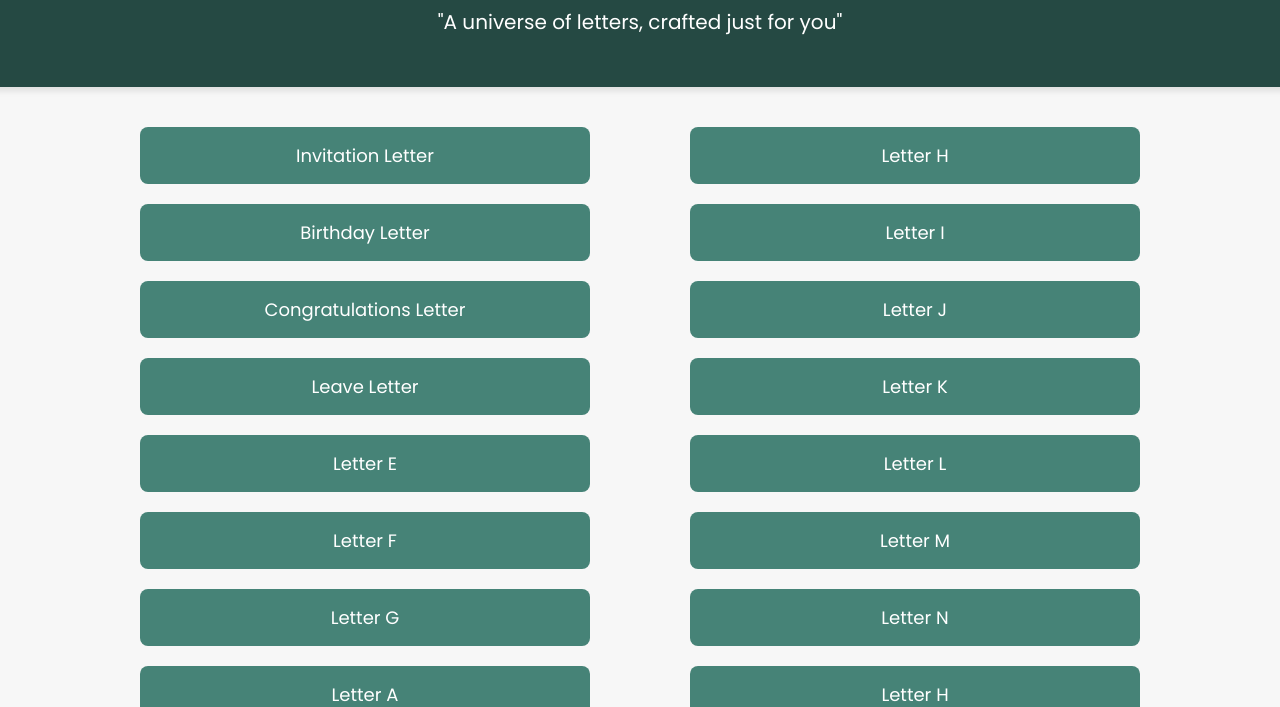
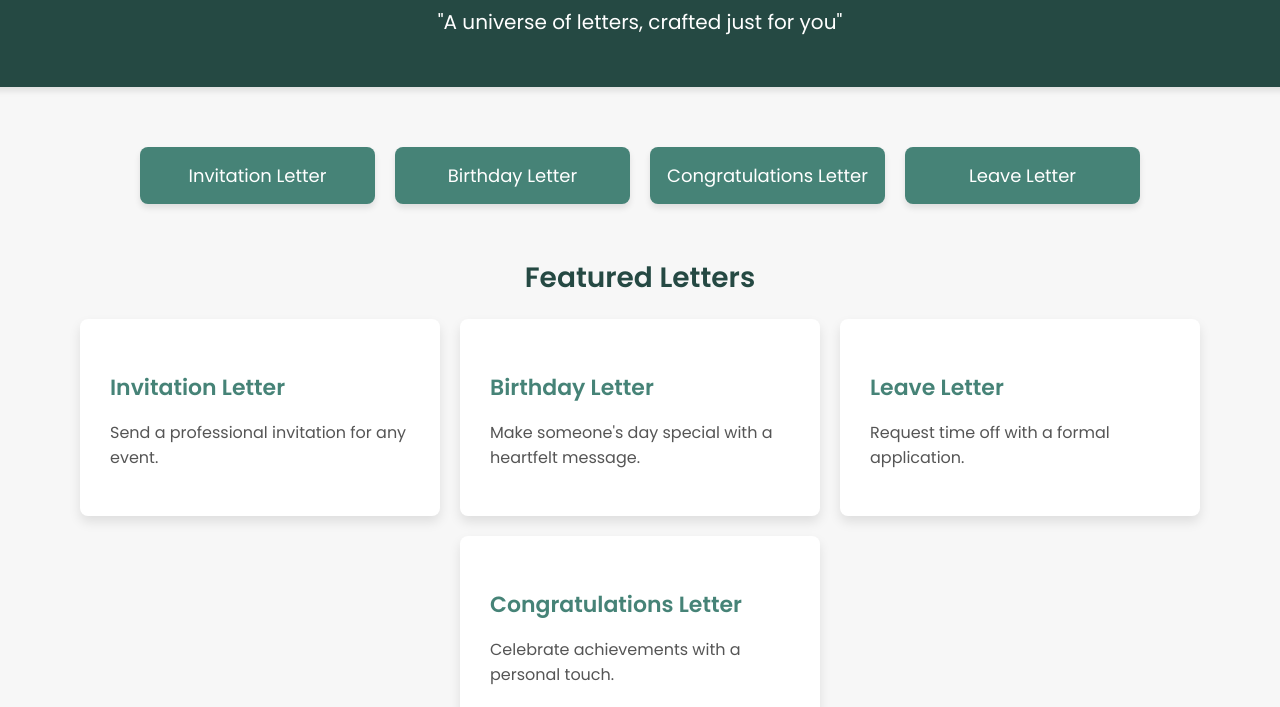
Before and after one commit to Kshamas123/Letter_generator, a plain HTML site: page lettertypes.html in a window 1280 px wide. Shown: the part 93-800 px from the top of the page. Drawn offline with Linux system fonts and the light colour scheme; no server answers.

Commit message:
made lettertypes proper

```diff
--- a/lettertypes.css
+++ b/lettertypes.css
@@ -5,10 +5,8 @@ body {
   padding: 0;
   background-color: #f7f7f7;
   display: flex;
-    justify-content: center;
-    align-items: center;
+  flex-direction: column; /* Stack elements vertically */
   min-height: 100vh;
-    flex-direction: column;
 }
 
 /* Header Styling */
@@ -19,7 +17,7 @@ body {
   color: white;
   width: 100%;
   box-shadow: 0 4px 6px rgba(0, 0, 0, 0.1);
-    margin-bottom: 30px;
+  margin-bottom: 20px;
 }
 
 .website-name {
@@ -34,7 +32,7 @@ body {
   margin-top: 10px;
 }
 
-  /* Letter Container - 2 Columns Layout */
+/* Letter Container - Align to Top */
 .letter-container {
   display: flex;
   justify-content: space-between;
@@ -43,6 +41,7 @@ body {
   max-width: 1000px;
   width: 100%;
   padding: 10px;
+  margin: 20px auto 0; /* Add margin-top to create space below the header */
 }
 
 /* Column Styling */
@@ -75,4 +74,3 @@ body {
 .letter-button:focus {
   outline: none;
 }
-/* Circular Button Styling */
--- a/lettertypes.html
+++ b/lettertypes.html
@@ -5,37 +5,151 @@
   <meta name="viewport" content="width=device-width, initial-scale=1.0">
   <link rel="stylesheet" href="https://cdnjs.cloudflare.com/ajax/libs/font-awesome/6.5.2/css/all.min.css" />
   <link href="https://fonts.googleapis.com/css2?family=Poppins:wght@400;600&display=swap" rel="stylesheet">
-  <title>Letter Type Interface</title>
+  <title>LetterWorld - A Universe of Letters</title>
   <link rel="stylesheet" href="lettertypes.css">
   <style>
+    /* General Body Styling */
+    body {
+      font-family: 'Poppins', sans-serif;
+      margin: 0;
+      padding: 0;
+      background-color: #f7f7f7;
+      display: flex;
+      flex-direction: column;
+      align-items: center;
+      min-height: 100vh;
+    }
+
+    /* Header Styling */
+    .header {
+      text-align: center;
+      padding: 30px 20px;
+      background-color: #254943;
+      color: white;
+      width: 100%;
+      box-shadow: 0 4px 6px rgba(0, 0, 0, 0.1);
+      margin-bottom: 30px;
+    }
+
+    .website-name {
+      font-size: 40px;
+      font-weight: 600;
+      margin: 0;
+    }
+
+    .quote {
+      font-size: 20px;
+      font-weight: 400;
+      margin-top: 10px;
+    }
+
+    /* Letter Container */
+    .letter-container {
+      display: grid;
+      grid-template-columns: repeat(auto-fit, minmax(200px, 1fr));
+      gap: 20px;
+      max-width: 1000px;
+      width: 100%;
+      padding: 10px;
+    }
+
+    /* Letter Buttons */
+    .letter-button {
+      background-color: #468377;
+      color: white;
+      padding: 15px;
+      font-size: 18px;
+      font-weight: 500;
+      border: none;
+      border-radius: 8px;
+      text-align: center;
+      cursor: pointer;
+      transition: transform 0.3s ease, background-color 0.3s ease;
+      box-shadow: 0 4px 6px rgba(0, 0, 0, 0.1);
+    }
+
+    .letter-button:hover {
+      background-color: #254943;
+      transform: scale(1.05);
+    }
+
     /* User Icon - Fixed at Top-Right */
     .user-icon {
-      position: fixed; /* Makes the button fixed at the top-right corner */
-      top: 10px; /* Adjust distance from the top */
-      right: 10px; /* Adjust distance from the right */
-      background-color: #468377; /* Match theme */
+      position: fixed;
+      top: 10px;
+      right: 10px;
+      background-color: #468377;
       border: none;
-      border-radius: 50%; /* Circular button */
-      width: 40px; /* Size of the button */
+      border-radius: 50%;
+      width: 40px;
       height: 40px;
       cursor: pointer;
       box-shadow: 0 4px 6px rgba(0, 0, 0, 0.1);
       transition: transform 0.3s ease, background-color 0.3s ease;
-      z-index: 1000; /* Ensure it stays above other content */
+      z-index: 1000;
     }
 
     .user-icon:hover {
-      background-color: #254943; /* Hover effect */
-      transform: scale(1.1); /* Slight zoom on hover */
+      background-color: #254943;
+      transform: scale(1.1);
     }
 
-    /* Add an icon inside the button */
     .user-icon::before {
       content: '\f007'; /* Font Awesome user icon */
       font-family: "Font Awesome 6 Free";
       font-weight: 900;
       color: white;
       font-size: 18px;
+    }
+
+    /* Featured Section */
+    .featured-section {
+      text-align: center;
+      margin: 20px 0;
+    }
+
+    .featured-section h2 {
+      font-size: 28px;
+      color: #254943;
+      margin-bottom: 20px;
+    }
+
+    .card-container {
+      display: flex;
+      justify-content: center;
+      gap: 20px;
+      flex-wrap: wrap;
+    }
+
+    .card {
+      background-color: #fff;
+      padding: 30px;
+      border-radius: 8px;
+      box-shadow: 0 6px 12px rgba(0, 0, 0, 0.1);
+      width: 300px; /* Bigger card width */
+      text-align: left;
+    }
+
+    .card h3 {
+      color: #468377;
+      margin-bottom: 10px;
+      font-size: 22px;
+    }
+
+    .card p {
+      color: #555;
+      font-size: 16px;
+    }
+
+    /* Footer */
+    footer {
+      text-align: center;
+      padding: 60px;
+      background-color: #254943;
+      color: white;
+      margin-top: auto;
+      font-size: 14px;
+      width: 100%;
     }
   </style>
 </head>
@@ -51,45 +165,49 @@
 
   <!-- Letter Types Section -->
   <div class="letter-container">
-    <div class="letter-column">
-      <div class="letter-button">Invitation Letter</div>
-      <div class="letter-button">Birthday Letter</div>
-      <div class="letter-button">Congratulations Letter</div>
-      <div class="letter-button">Leave Letter</div>
-      <div class="letter-button">Letter E</div>
-      <div class="letter-button">Letter F</div>
-      <div class="letter-button">Letter G</div>
-      <div class="letter-button">Letter A</div>
-      <div class="letter-button">Letter B</div>
-      <div class="letter-button">Letter C</div>
-      <div class="letter-button">Letter D</div>
-      <div class="letter-button">Letter E</div>
-      <div class="letter-button">Letter F</div>
-      <div class="letter-button">Letter G</div>
-    </div>
-    <div class="letter-column">
-      <div class="letter-button">Letter H</div>
-      <div class="letter-button">Letter I</div>
-      <div class="letter-button">Letter J</div>
-      <div class="letter-button">Letter K</div>
-      <div class="letter-button">Letter L</div>
-      <div class="letter-button">Letter M</div>
-      <div class="letter-button">Letter N</div>
-      <div class="letter-button">Letter H</div>
-      <div class="letter-button">Letter I</div>
-      <div class="letter-button">Letter J</div>
-      <div class="letter-button">Letter K</div>
-      <div class="letter-button">Letter L</div>
-      <div class="letter-button">Letter M</div>
-      <div class="letter-button">Letter N</div>
+    <div class="letter-button" onclick="generateLetter('invitation')">Invitation Letter</div>
+    <div class="letter-button" onclick="generateLetter('birthday')">Birthday Letter</div>
+    <div class="letter-button" onclick="generateLetter('congratulations')">Congratulations Letter</div>
+    <div class="letter-button" onclick="generateLetter('leave')">Leave Letter</div>
+  </div>
+
+  <!-- Featured Section -->
+  <div class="featured-section">
+    <h2>Featured Letters</h2>
+    <div class="card-container">
+      <div class="card">
+        <h3>Invitation Letter</h3>
+        <p>Send a professional invitation for any event.</p>
+      </div>
+      <div class="card">
+        <h3>Birthday Letter</h3>
+        <p>Make someone's day special with a heartfelt message.</p>
+      </div>
+      <div class="card">
+        <h3>Leave Letter</h3>
+        <p>Request time off with a formal application.</p>
+      </div>
+      <div class="card">
+        <h3>Congratulations Letter</h3>
+        <p>Celebrate achievements with a personal touch.</p>
+      </div>
     </div>
   </div>
 
-  <script src="lettertypes.js">
-    // Function to redirect to userdashboard.html
 
+
+  <!-- JavaScript -->
+  <script>
+    function goToDashboard() {
+      alert('Redirecting to the User Dashboard.');
+      // Redirect to the dashboard (example: userdashboard.html)
+      window.location.href = "userdashboard.html";
+    }
+
+    function generateLetter(type) {
+      alert(`Generating a ${type} letter.`);
+      // Add functionality for generating letters based on type
+    }
   </script>
-   <script src="userdashboard.js"></script>
-
 </body>
 </html>
--- a/server.js
+++ b/server.js
@@ -25,7 +25,7 @@
   const pool = mysql.createPool({
       host: 'localhost',
       user: 'root',
-      password: 'megha@102',
+      password: 'kshama123',
       database: 'letter_generator_dbms',
       waitForConnections: true,
       connectionLimit: 10,
```
Lines whose indentation alone changed are shown as unchanged.
